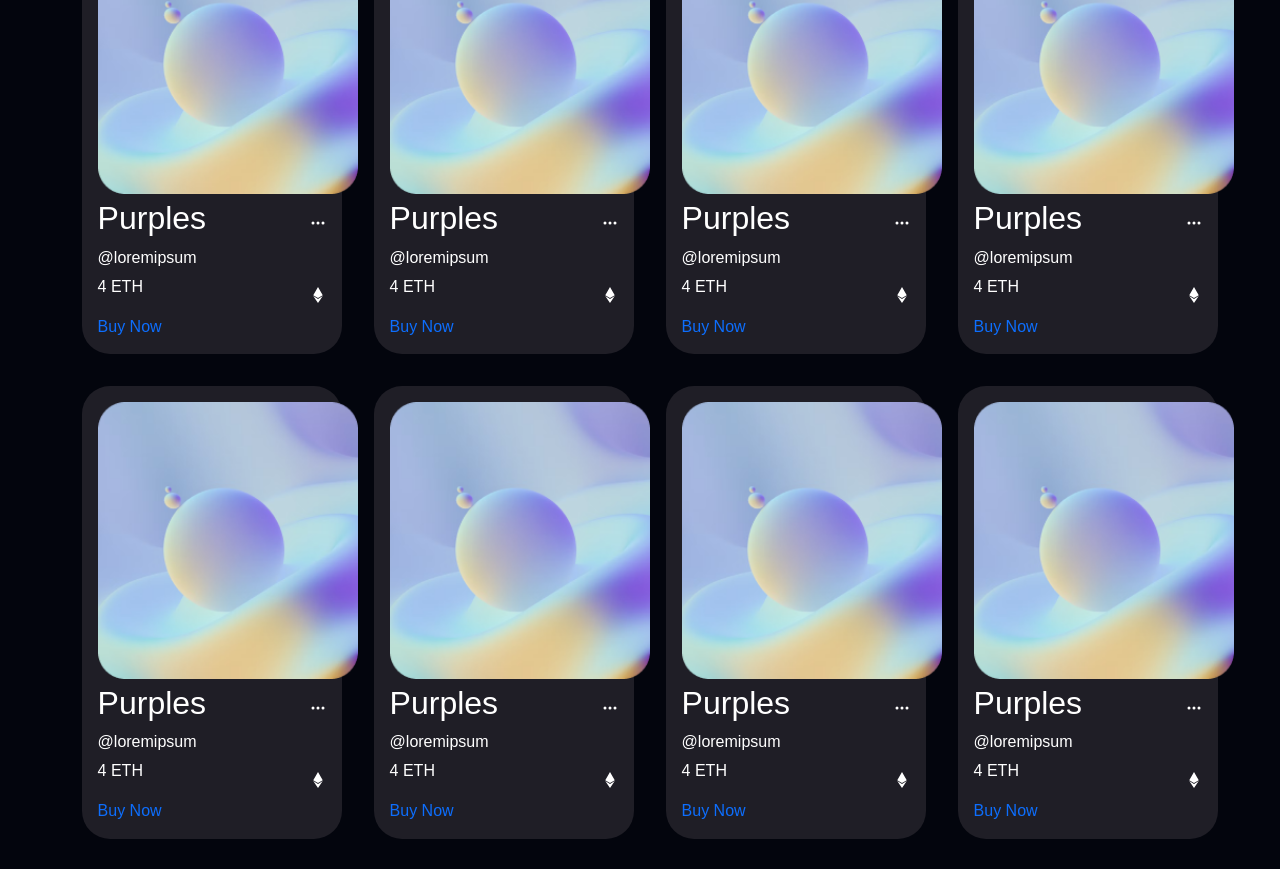
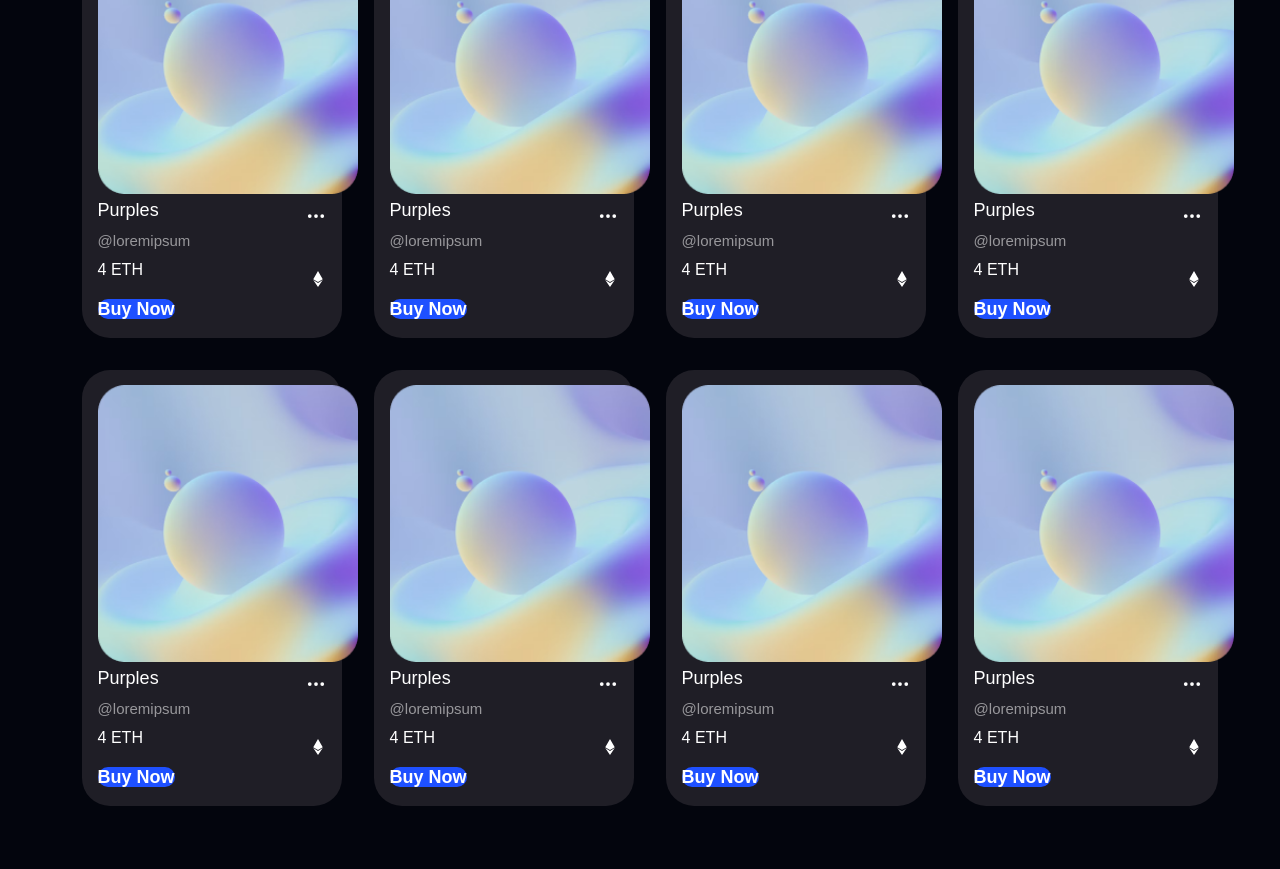
Before and after one commit to Darco786/nsfw, a React (Create React App) app: page / in a window 1280 px wide. Shown: the part 969-1838 px from the top of the page. After the commit the page ends 1805 px from the top, so only its background shows below. Built offline with nearby package versions, Linux system fonts and the light colour scheme.

Commit message:
Update NftCard.css

```diff
--- a/src/components/NftBoxpage/NftCard.css
+++ b/src/components/NftBoxpage/NftCard.css
@@ -25,9 +25,49 @@
     margin-top: 5px;
     align-items: center;
 }
+.title h2{
+    font-weight: 500;
+font-size: 18px;
+line-height: 22px;
+}
+.title span{
+    cursor: pointer;
+    font-size: 20px;
+}
 .price{
     display: flex;
     justify-content: space-between;
     margin-top: 5px;
     align-items: center;
 }
+.price h2{
+    font-size: 18px;
+line-height: 22px;
+/* identical to box height */
+
+
+color: #1E50FF;
+}
+
+.nft-username{
+    font-weight: 400;
+    font-size: 15px;
+line-height: 18px;
+/* identical to box height */
+
+
+color: rgba(255, 255, 255, 0.54);
+}
+.btn-nft-buy{
+    background: #1E50FF;
+border-radius: 17px;
+width: 100%;
+font-weight: 700;
+font-size: 18px;
+line-height: 22px;
+/* identical to box height */
+
+text-align: center;
+
+color: #FFFFFF;
+}
```
